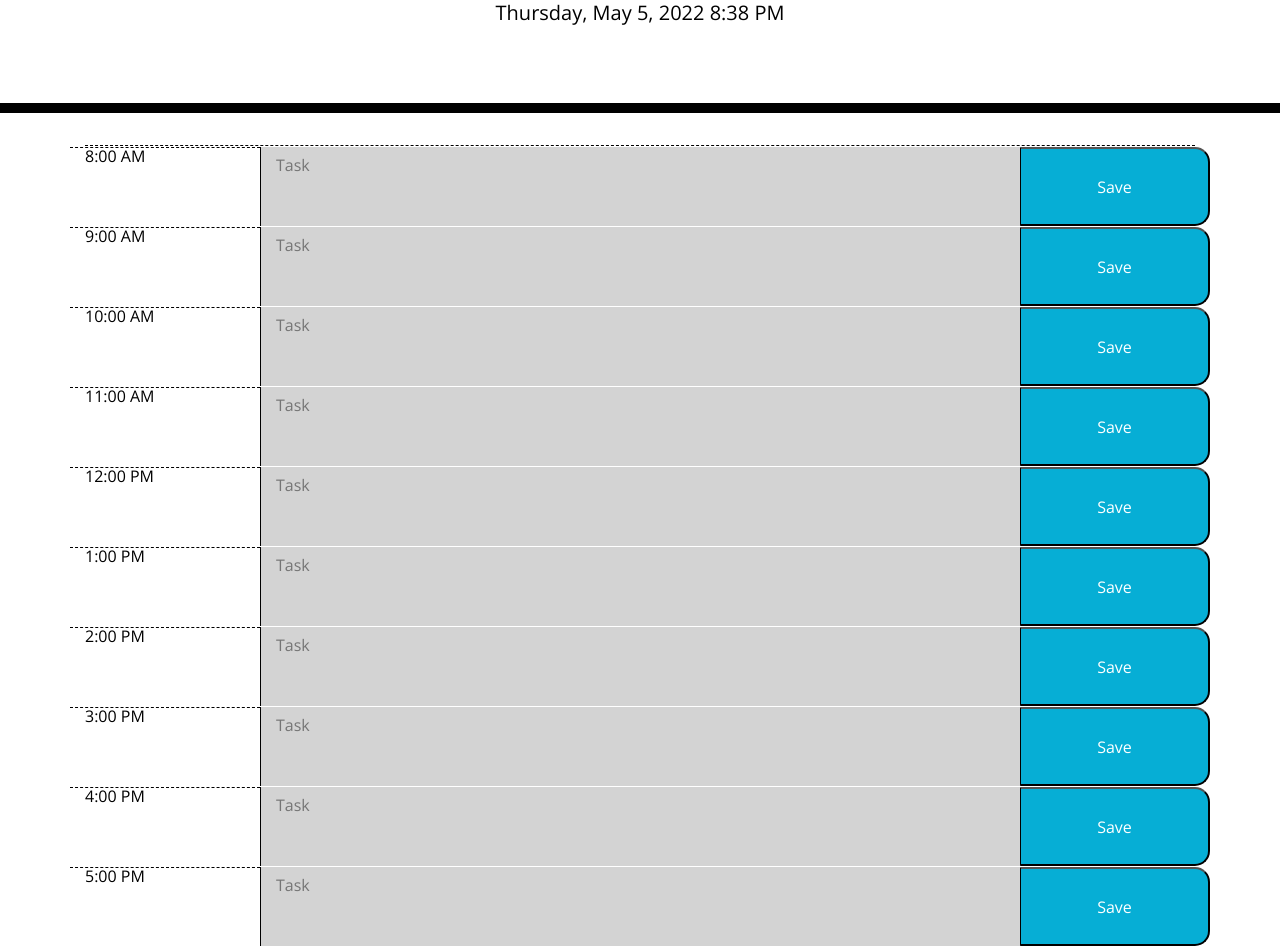
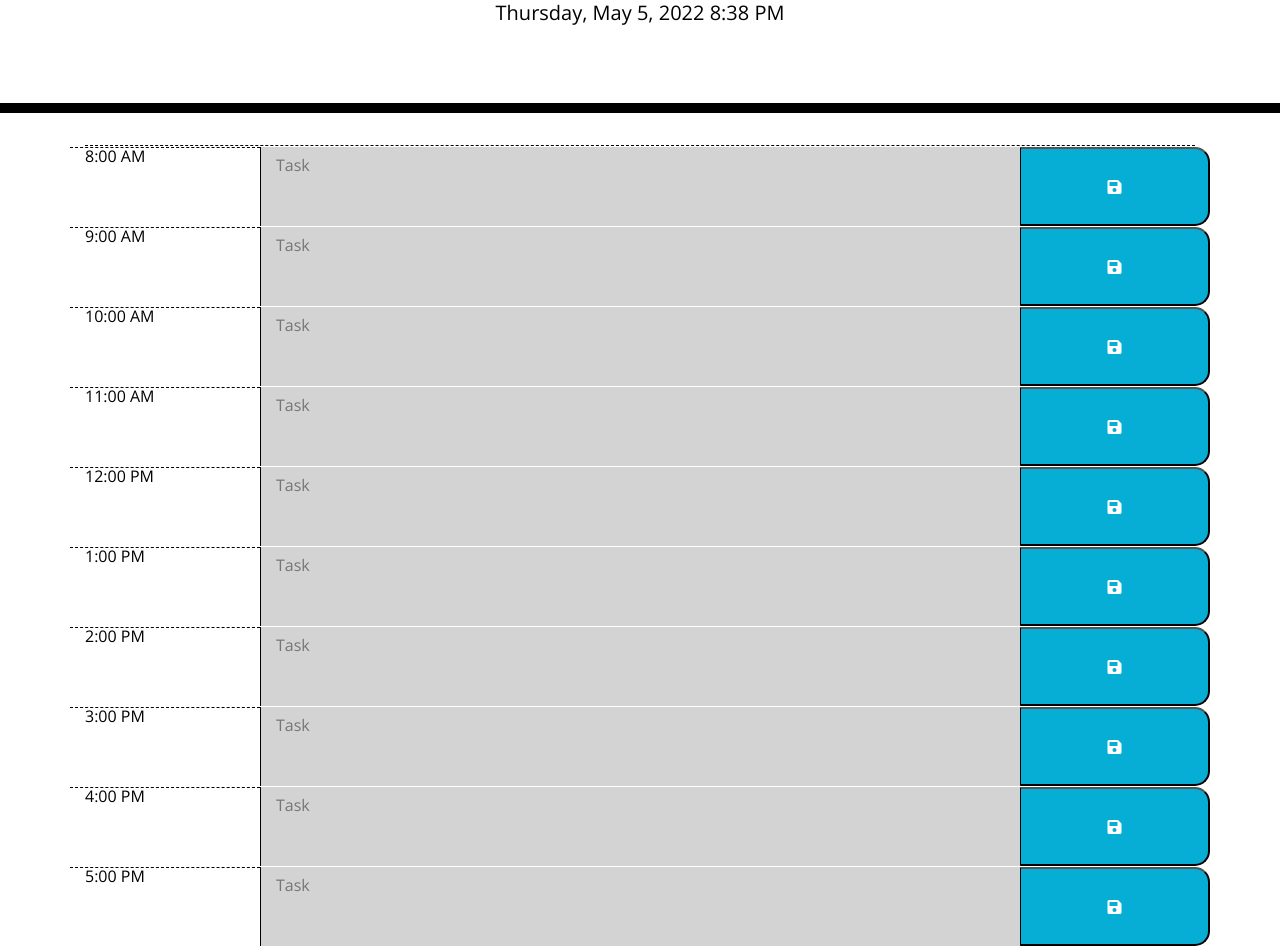
Before and after one commit to Theresa2013/work-day-scheduler, a plain HTML site: page index.html in a window 1280 px wide. Shown: the part 191-1137 px from the top of the page. Drawn offline with nearby package versions, Linux system fonts and the light colour scheme.

Commit message:
add save icon

```diff
--- a/index.html
+++ b/index.html
@@ -35,61 +35,61 @@
     <div class="row">
       <div class="col-2 hour">8:00 AM</div>
       <textarea id="8" class="col-8" placeholder="Task"></textarea>
-      <button class="col-2 saveBtn" onclick="saveText(8)">Save</button>
+      <button class="col-2 saveBtn" onclick="saveText(8)"><i class="fas fa-save"></i></button>
     </div>
     <!-- 9AM -->
     <div class="row">
       <div class="col-2 hour">9:00 AM</div>
       <textarea id="9" class="col-8" placeholder="Task"></textarea>
-      <button class="col-2 saveBtn" onclick="saveText(9)">Save</button>
+      <button class="col-2 saveBtn" onclick="saveText(9)"><i class="fas fa-save"></i></button>
     </div>
     <!--10AM-->
     <div class="row">
       <div class="col-2 hour">10:00 AM</div>
       <textarea id="10" class="col-8" placeholder="Task"></textarea>
-      <button class="col-2 saveBtn" onclick="saveText(10)">Save</button>
+      <button class="col-2 saveBtn" onclick="saveText(10)"><i class="fas fa-save"></i></button>
     </div>
     <!--11AM-->
     <div class="row">
       <div class="col-2 hour">11:00 AM</div>
       <textarea id="11" class="col-8" placeholder="Task"></textarea>
-      <button class="col-2 saveBtn" onclick="saveText(11)">Save</button>
+      <button class="col-2 saveBtn" onclick="saveText(11)"><i class="fas fa-save"></i></button>
     </div>
     <!--12PM-->
     <div class="row">
       <div class="col-2 hour">12:00 PM</div>
       <textarea id="12" class="col-8" placeholder="Task"></textarea>
-      <button class="col-2 saveBtn" onclick="saveText(12)">Save</button>
+      <button class="col-2 saveBtn" onclick="saveText(12)"><i class="fas fa-save"></i></button>
     </div>
     <!--1PM-->
     <div class="row">
       <div class="col-2 hour">1:00 PM</div>
       <textarea id="13" class="col-8" placeholder="Task"></textarea>
-      <button class="col-2 saveBtn" onclick="saveText(13)">Save</button>
+      <button class="col-2 saveBtn" onclick="saveText(13)"><i class="fas fa-save"></i></button>
     </div>
     <!--2PM-->
     <div class="row">
       <div class="col-2 hour">2:00 PM</div>
       <textarea id="14" class="col-8" placeholder="Task"></textarea>
-      <button class="col-2 saveBtn" onclick="saveText(14)">Save</button>
+      <button class="col-2 saveBtn" onclick="saveText(14)"><i class="fas fa-save"></i></button>
     </div>
     <!--3PM-->
     <div class="row">
       <div class="col-2 hour">3:00 PM</div>
       <textarea id="15" class="col-8" placeholder="Task"></textarea>
-      <button class="col-2 saveBtn" onclick="saveText(15)">Save</button>
+      <button class="col-2 saveBtn" onclick="saveText(15)"><i class="fas fa-save"></i></button>
     </div>
     <!--4PM-->
     <div class="row">
       <div class="col-2 hour">4:00 PM</div>
       <textarea id="16" class="col-8" placeholder="Task"></textarea>
-      <button class="col-2 saveBtn" onclick="saveText(16)">Save</button>
+      <button class="col-2 saveBtn" onclick="saveText(16)"><i class="fas fa-save"></i></button>
     </div>
     <!--5PM-->
     <div class="row">
       <div class="col-2 hour">5:00 PM</div>
       <textarea id="17" class="col-8" placeholder="Task"></textarea>
-      <button class="col-2 saveBtn" onclick="saveText(17)">Save</button>
+      <button class="col-2 saveBtn" onclick="saveText(17)"><i class="fas fa-save"></i></button>
     </div>
   </div>
   <!-- Jquery -->
```
